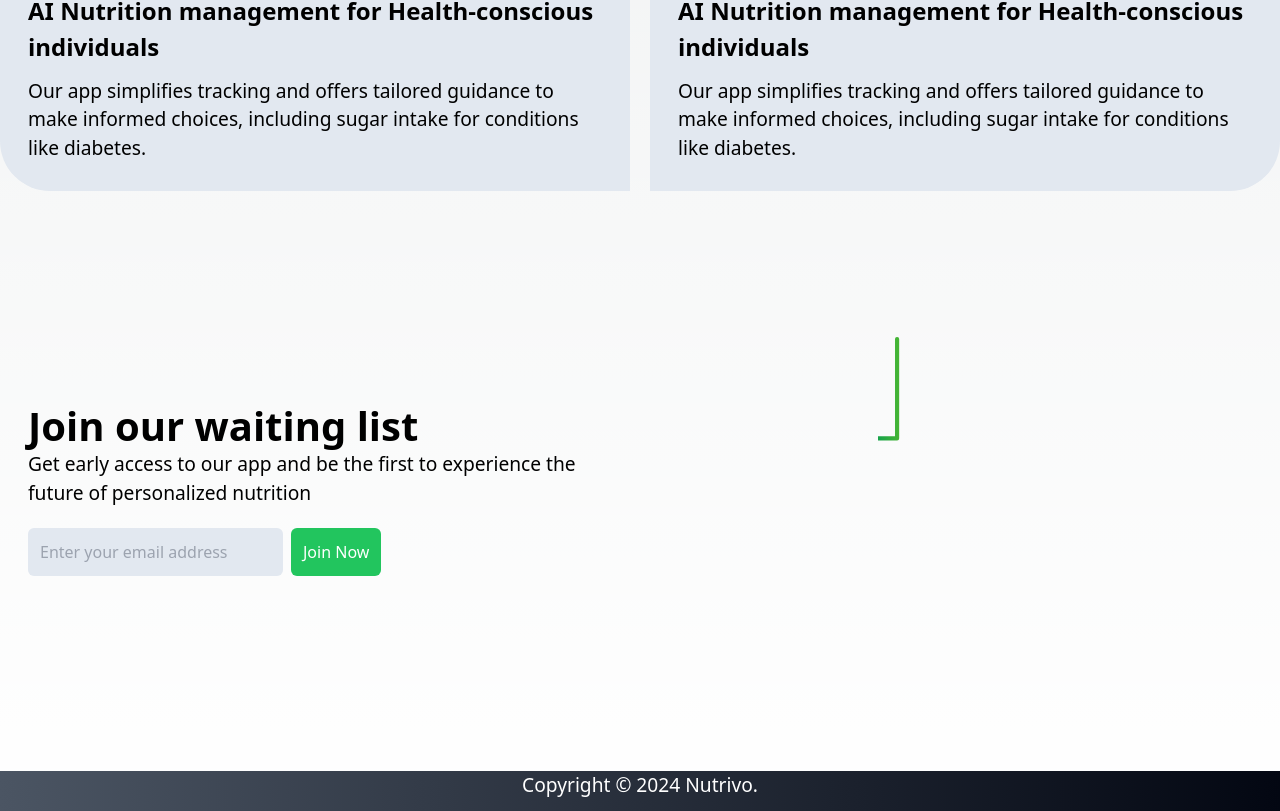
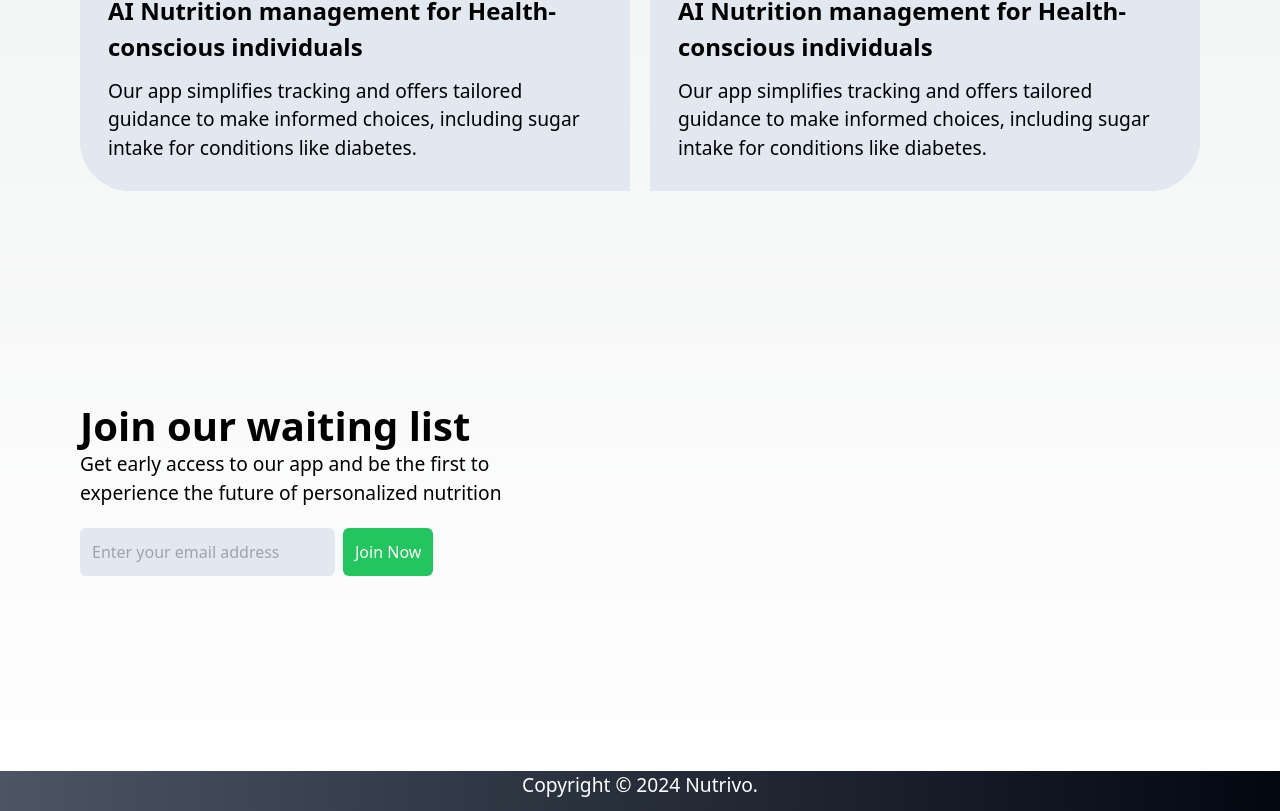
Before and after one commit to zamcham/nutrivo-website, a Next.js app: page / in a window 1280 px wide. Shown: the part 2229-3040 px from the top of the page. Built offline with nearby package versions, Linux system fonts and the light colour scheme.

Commit message:
create inverted line animation

```diff
--- a/app/components/Home/JoinList.js
+++ b/app/components/Home/JoinList.js
@@ -4,7 +4,7 @@ import line from "../../assets/decoration/line.svg"
 
 export default function JoinList() {
   return (
-    <section className="flex h-[70vh] p-7 max-w-1440 mx-auto p-20 items-center space-x-28 relative">
+    <section className="flex h-[70vh] max-w-1440 mx-auto p-20 items-center space-x-28 relative">
         <div className='w-1/2'>
             <h2 className='leading-none'>Join our waiting list</h2>
             <p className='mt-1'>Get early access to our app and be the first to experience the future of personalized nutrition</p>
@@ -14,9 +14,7 @@ export default function JoinList() {
             </form>
         </div>
         <figure className="w-1/2">
-          <div className="line-deco">
-            <div className="gradient-spin" />
-          </div>
+          <div className="line-deco"/>
         </figure>
     </section>
   )
--- a/app/components/Home/UseCases.js
+++ b/app/components/Home/UseCases.js
@@ -4,7 +4,7 @@ import { faBriefcaseMedical } from "@fortawesome/free-solid-svg-icons"
 function UseCases() {
   return (
     <div className="my-5 w-full flex items-center justify-center">
-        <section className="flex justify-between h-[40vh] max-w-1440 mx-auto mx-20 overflow-hidden relative space-x-5">
+        <section className="flex justify-between h-[40vh] max-w-1440 mx-20 overflow-hidden relative space-x-5">
             <div className='bg-slate-200 w-1/2 rounded-bl-[50px] p-7 space-y-3 flex flex-col justify-center'>
                 <figure className="i-container-big bg-gradient-to-r from-gray-600 to-gray-950">
                     <FontAwesomeIcon icon={faBriefcaseMedical} />
--- a/app/globals.css
+++ b/app/globals.css
@@ -81,30 +81,35 @@ li strong {
 .line-deco {
   width: 204px;
   height: 309px;
+  position: relative;
   mask-image: url('./assets/decoration/line.svg');
   -webkit-mask-image: url('./assets/decoration/line.svg');
   -webkit-mask-repeat: no-repeat;
   mask-repeat: no-repeat;
-  position: relative;
-  overflow: hidden;
 }
 
-.gradient-spin {
+.line-deco::before {
+  content: '';
   position: absolute;
-  top: -25%;
-  left: -25%;
-  background: conic-gradient(from 0deg at 50% 50%, rgb(22, 163, 74) 0%, rgb(132 204 22) 6%, transparent 12%);
-  width: 250%;
-  height: 200%;
+  top: -10%;
+  right: -90%;
+  width: 200%;
+  height: 150%;
+  background: conic-gradient(from 0deg at 50% 50%, transparent 0%, rgb(132, 204, 22) 6%, rgb(22, 163, 74) 12%, transparent 13%);
   animation: rotate 3s linear infinite;
 }
 
 @keyframes rotate {
   0% {
     transform: rotate(0deg);
+    right: -100%;
+  }
+  10% {
+    right: -90%;
   }
   100% {
-    transform: rotate(-360deg);
+    transform: rotate(360deg);
+    right: -100%;
   }
 }
 
```
